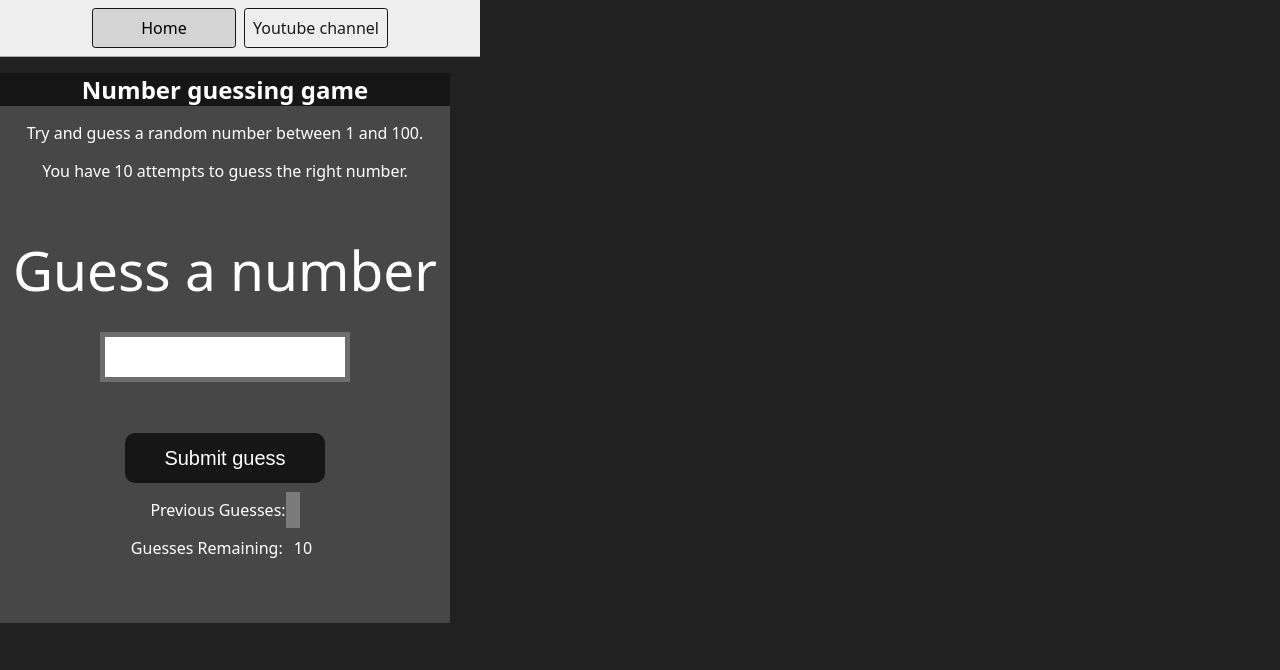
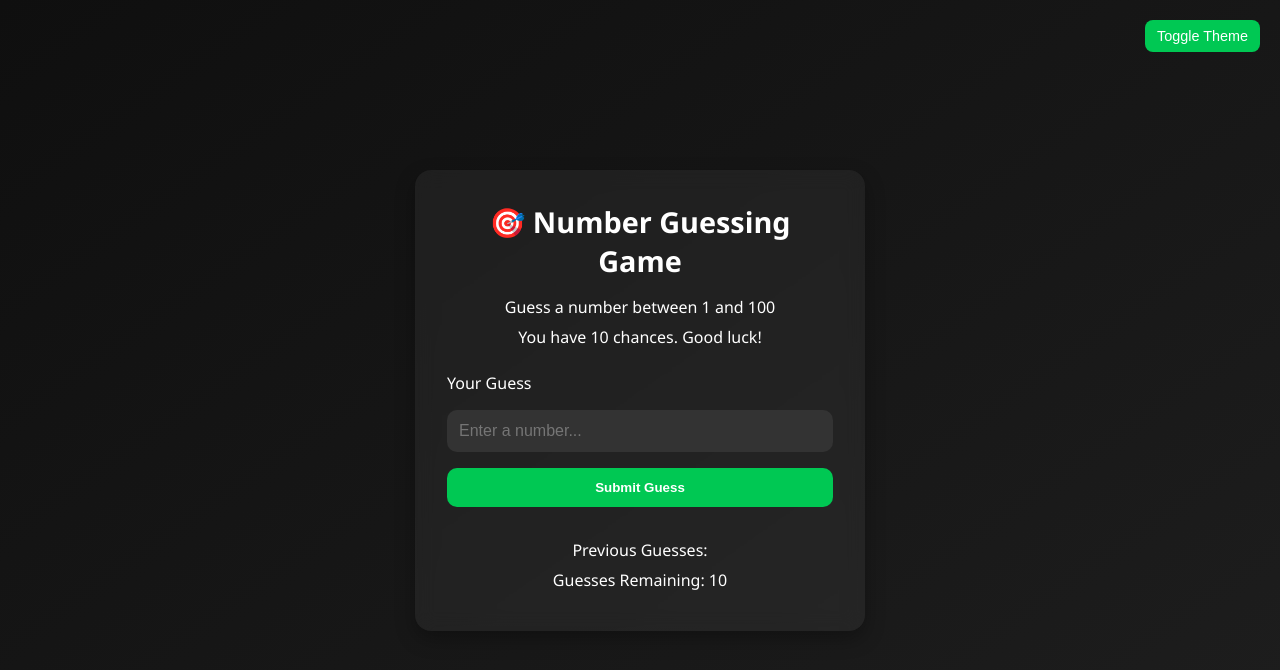
Before and after one commit to imArslanJavaScriptor/LearnJSBasicToMastery, a plain HTML site: page 07_projects/4-GuessTheNumber/index.html in a window 1280 px wide. Drawn offline with Linux system fonts and the light colour scheme.

Commit message:
Project 4
Guess the Correct Number Amazing One

```diff
--- a/07_projects/4-GuessTheNumber/chaiaurcode.js
+++ b/07_projects/4-GuessTheNumber/chaiaurcode.js
@@ -0,0 +1,66 @@
+let subtBtn = document.getElementById("subt");
+
+let correctNumber = Math.floor(Math.random() * 100) + 1;
+let totalNumberOfGuesses = 10;
+let previousGuesses = [];
+
+document.querySelector("form").addEventListener("submit", function (e) {
+    e.preventDefault();
+
+    let userGuess = Number(document.getElementById("guessField").value);
+    let output = "";
+    const guessDisplay = document.querySelector(".guesses");
+    const messageDisplay = document.querySelector(".lowOrHi");
+    const remainingDisplay = document.querySelector(".lastResult");
+
+    // Store previous guess
+    previousGuesses.push(userGuess);
+    guessDisplay.innerText = previousGuesses.join(", ");
+
+    // Game logic
+    if (userGuess === correctNumber) {
+        output = `🎉 Congratulations! You guessed the correct number: ${correctNumber}`;
+        gameEnd(true);
+    } else if (userGuess < correctNumber) {
+        output = `Too Low! Try again.`;
+        totalNumberOfGuesses--;
+    } else if (userGuess > correctNumber) {
+        output = `Too High! Try again.`;
+        totalNumberOfGuesses--;
+    }
+
+    // Update message
+    messageDisplay.innerText = output;
+    remainingDisplay.innerText = totalNumberOfGuesses;
+
+    // Disable input if guesses exhausted
+    if (totalNumberOfGuesses === 0 && userGuess !== correctNumber) {
+        messageDisplay.innerText = `😔 Game Over! The correct number was ${correctNumber}`;
+        gameEnd(false);
+    }
+
+    // Clear input after guess
+    document.getElementById("guessField").value = "";
+});
+
+function gameEnd(won) {
+    document.getElementById("guessField").disabled = true;
+    document.getElementById("subt").disabled = true;
+
+    const restartBtn = document.createElement("button");
+    restartBtn.textContent = "Play Again 🔁";
+    restartBtn.style.marginTop = "20px";
+    restartBtn.style.padding = "10px 15px";
+    restartBtn.style.border = "none";
+    restartBtn.style.background = "#00c853";
+    restartBtn.style.color = "#fff";
+    restartBtn.style.fontWeight = "bold";
+    restartBtn.style.borderRadius = "8px";
+    restartBtn.style.cursor = "pointer";
+
+    document.querySelector("#wrapper").appendChild(restartBtn);
+
+    restartBtn.addEventListener("click", () => {
+        location.reload(); // Refresh page
+    });
+}
--- a/07_projects/4-GuessTheNumber/index.html
+++ b/07_projects/4-GuessTheNumber/index.html
@@ -1,38 +1,40 @@
 <!DOCTYPE html>
 <html lang="en">
 <head>
-    <meta charset="UTF-8">
-    <meta name="viewport" content="width=device-width, initial-scale=1.0">
-    <meta http-equiv="X-UA-Compatible" content="ie=edge">
+  <meta charset="UTF-8" />
+  <meta name="viewport" content="width=device-width, initial-scale=1.0"/>
   <title>Number Guessing Game</title>
-    <link rel="stylesheet" href="style.css">
-    <link rel="stylesheet" href="../styles.css">
+  <link rel="stylesheet" href="style.css" />
+
 </head>
-<body style="background-color:#212121; color:#fff;">
-  <nav>
-    <a href="/" aria-current="page">Home</a>
-    <a target="_blank" href="https://www.youtube.com/@chaiaurcode"
-      >Youtube channel</a
-    >
-  </nav>
+<body>
+  <button class="dark-toggle" id="theme-toggle">Toggle Theme</button>
 
   <div id="wrapper">
-      <h1>Number guessing game</h1>
-    <p>Try and guess a random number between 1 and 100.</p>
-    <p>You have 10 attempts to guess the right number.</p>
-    </br>
+    <h1>🎯 Number Guessing Game</h1>
+    <p>Guess a number between 1 and 100</p>
+    <p>You have 10 chances. Good luck!</p>
+
     <form class="form">
-            <label2 for="guessField" id="guess">Guess a number</label>
-            <input type="text" id="guessField" class="guessField">
-            <input type="submit" id="subt" value="Submit guess" class="guessSubmit">
+      <label for="guessField">Your Guess</label>
+      <input type="text" id="guessField" class="guessField" placeholder="Enter a number..." />
+      <input type="submit" id="subt" value="Submit Guess" class="guessSubmit" />
     </form>
 
     <div class="resultParas">
-            <p >Previous Guesses: <span class="guesses"></span></p>
-            <p >Guesses Remaining: <span class="lastResult">10</span></p>
+      <p>Previous Guesses: <span class="guesses"></span></p>
+      <p>Guesses Remaining: <span class="lastResult">10</span></p>
       <p class="lowOrHi"></p>
     </div>
   </div>
+
+  <script>
+    // Theme toggle
+    document.getElementById("theme-toggle").addEventListener("click", function () {
+      document.body.classList.toggle("light");
+    });
+  </script>
+
   <script src="chaiaurcode.js"></script>
 </body>
 </html>
--- a/07_projects/4-GuessTheNumber/style.css
+++ b/07_projects/4-GuessTheNumber/style.css
@@ -1,91 +1,118 @@
-html {
-  font-family: sans-serif;
+* {
+  margin: 0;
+  padding: 0;
+  box-sizing: border-box;
 }
 
 body {
-  width: 300px;
-  max-width: 750px;
-  min-width: 480px;
-  margin: 0 auto;
-  background-color: #212121;
+  font-family: 'Segoe UI', Tahoma, Geneva, Verdana, sans-serif;
+  background: linear-gradient(145deg, #0f0f0f, #1e1e1e);
+  color: #ffffff;
+  min-height: 100vh;
+  display: flex;
+  justify-content: center;
+  align-items: center;
+  padding: 2rem;
+  transition: all 0.3s ease;
 }
 
-.lastResult {
-  color: white;
-  padding: 7px;
-}
-
-.guesses {
-  color: white;
-  padding: 7px;
-}
-
-button {
-  background-color: #141414;
-  color: #fff;
-  width: 250px;
-  height: 50px;
-  border-radius: 25px;
-  font-size: 30px;
-  border-style: none;
-  margin-top: 30px;
-  /* margin-left: 50px; */
-}
-
-#subt {
-  background-color: #161616;
-  color: #ffffff;
-  width: 200px;
-  height: 50px;
-  border-radius: 10px;
-  font-size: 20px;
-  border-style: none;
-  margin-top: 50px;
-  /* margin-left: 75px; */
-}
-
-#guessField {
-  color: #000;
-  width: 250px;
-  height: 50px;
-  font-size: 30px;
-  border-style: none;
-  margin-top: 25px;
-
-  /* margin-left: 50px; */
-  border: 5px solid #6c6d6d;
-  text-align: center;
-}
-
-#guess {
-  font-size: 55px;
-  /* margin-left: 90px; */
-  margin-top: 120px;
-  color: #fff;
-}
-
-.guesses {
-  background-color: #7a7a7a;
+body.light {
+  background: linear-gradient(to right, #f4f4f4, #dddddd);
+  color: #1a1a1a;
 }
 
 #wrapper {
-  box-sizing: border-box;
-  text-align: center;
-  width: 450px;
-  height: 550px;
-  background-color: #474747;
-  color: #fff;
-  font-size: 25px;
+  width: 100%;
+  max-width: 450px;
+  background: rgba(255, 255, 255, 0.05);
+  border-radius: 16px;
+  padding: 2rem;
+  backdrop-filter: blur(10px);
+  box-shadow: 0 8px 20px rgba(0, 0, 0, 0.3);
+  transition: all 0.3s ease;
+}
+
+body.light #wrapper {
+  background: rgba(255, 255, 255, 0.9);
+  box-shadow: 0 8px 20px rgba(0, 0, 0, 0.1);
 }
 
 h1 {
-  background-color: #161616;
-
-  color: #fff;
   text-align: center;
+  font-size: 1.8rem;
+  margin-bottom: 1rem;
 }
 
 p {
-  font-size: 16px;
   text-align: center;
+  margin-bottom: 0.5rem;
+  font-size: 1rem;
 }
+
+form {
+  display: flex;
+  flex-direction: column;
+  gap: 1rem;
+  margin-top: 1.5rem;
+}
+
+input[type="text"] {
+  padding: 12px;
+  font-size: 1rem;
+  border-radius: 10px;
+  border: none;
+  outline: none;
+  background-color: #333;
+  color: #fff;
+  transition: 0.3s;
+}
+
+body.light input[type="text"] {
+  background-color: #f0f0f0;
+  color: #000;
+}
+
+input[type="submit"] {
+  background-color: #00c853;
+  color: white;
+  font-weight: bold;
+  padding: 12px;
+  border: none;
+  border-radius: 10px;
+  cursor: pointer;
+  transition: background 0.3s ease;
+}
+
+input[type="submit"]:hover {
+  background-color: #00b147;
+}
+
+.resultParas {
+  margin-top: 2rem;
+  text-align: center;
+  font-size: 1rem;
+}
+
+.dark-toggle {
+  position: absolute;
+  top: 20px;
+  right: 20px;
+  background-color: #00c853;
+  color: white;
+  border: none;
+  padding: 8px 12px;
+  border-radius: 8px;
+  cursor: pointer;
+  font-size: 0.9rem;
+  transition: 0.3s;
+}
+
+.dark-toggle:hover {
+  background-color: #00b147;
+}
+
+@media (max-width: 480px) {
+  #wrapper {
+    padding: 1.5rem;
+  }
+}
```
Lines whose indentation alone changed are shown as unchanged.
